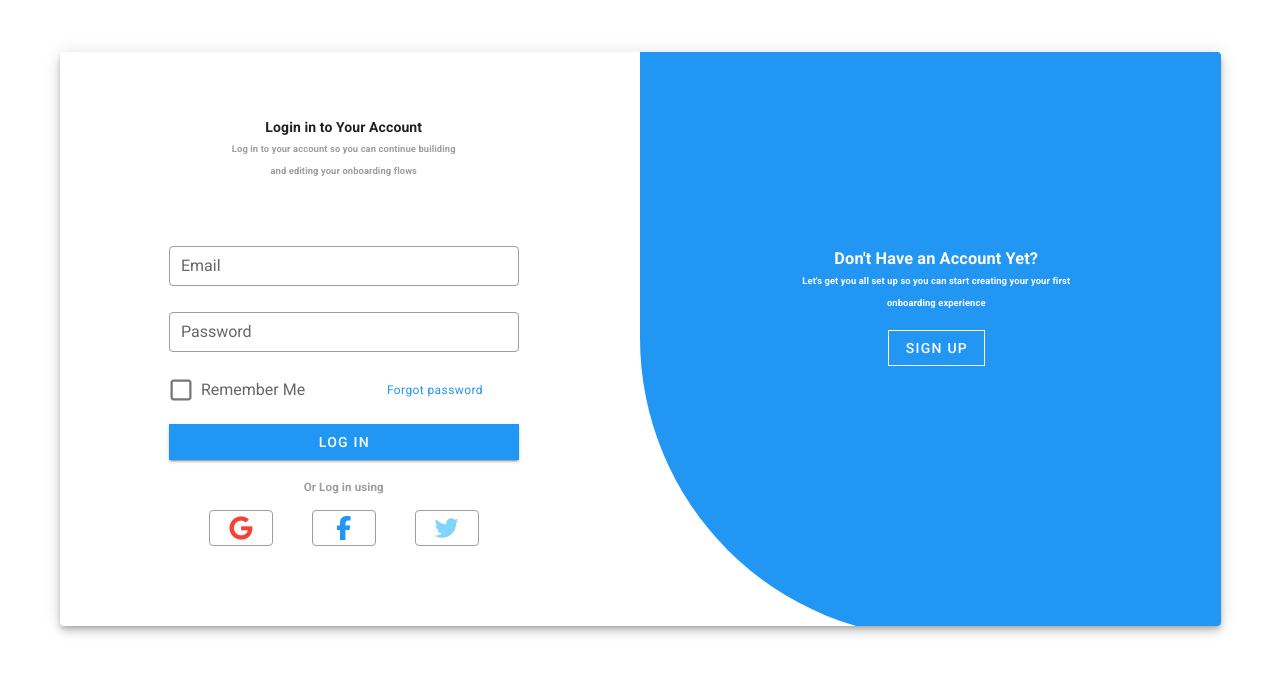
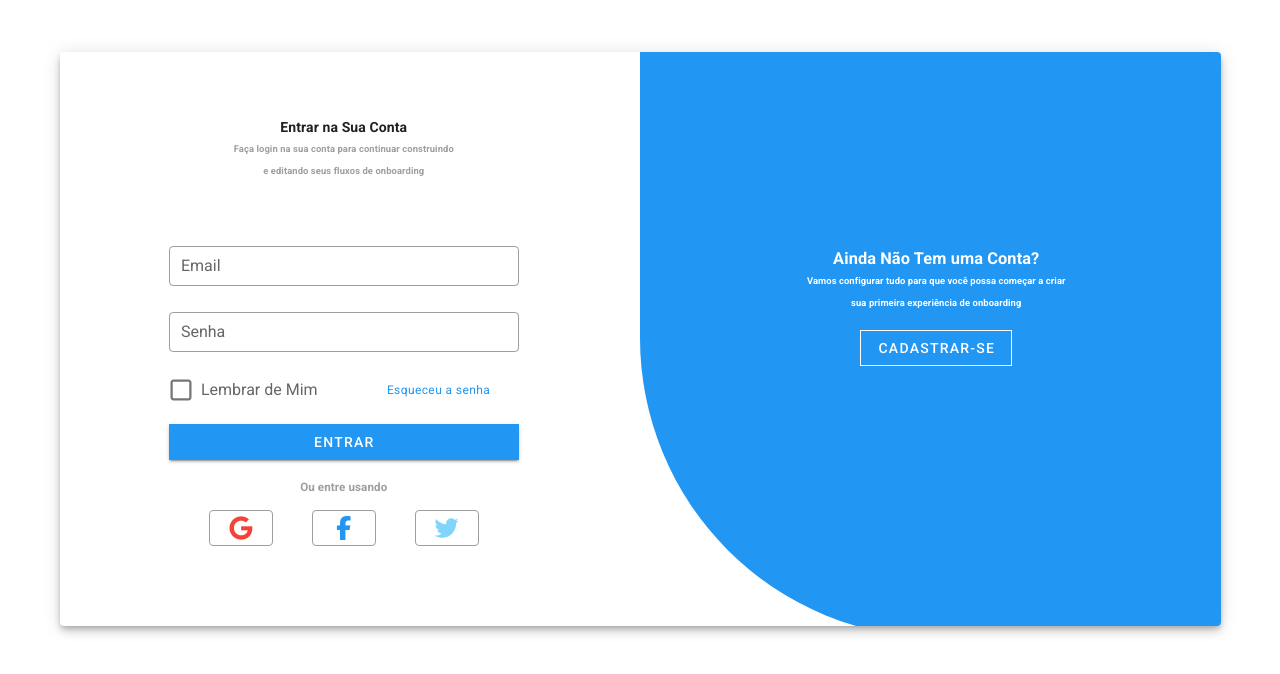
Before and after one commit to MPangone/ProjetoAlimenta-o, a Vue app: page / in a window 1280 px wide. Shown: the top 674 px of the page. Built offline with nearby package versions, Linux system fonts and the light colour scheme.

Commit message:
feat: adição da conexão com o backend, cors e axios e alteração na linguagem do login

```diff
--- a/package.json
+++ b/package.json
@@ -8,7 +8,9 @@
     "lint": "vue-cli-service lint"
   },
   "dependencies": {
+    "axios": "^1.7.7",
     "core-js": "^3.8.3",
+    "cors": "^2.8.5",
     "vue": "^2.6.14",
     "vue-router": "^3.5.1",
     "vuetify": "^2.6.0",
--- a/src/views/HomeView.vue
+++ b/src/views/HomeView.vue
@@ -1,58 +1,54 @@
 <template>
   <v-container>
-      <v-row align="center" justify="center" >
+    <v-row align="center" justify="center">
       <v-col cols="12" sm="16">
-            <v-card class="elevation-6 mt-10"  >
+        <v-card class="elevation-6 mt-10">
           <v-window v-model="step">
+            <!-- Tela de Login -->
             <v-window-item :value="1">
               <v-row>
                 <v-col cols="12" md="6">
                   <v-card-text class="mt-12">
-                        <h4
-                          class="text-center"
-                        >Login in to Your Account</h4>
-                        <h6
-                          class="text-center  grey--text "
-                        >Log in to your account so you can continue builiding <br>and editing your onboarding flows</h6>
+                    <h4 class="text-center">Entrar na Sua Conta</h4>
+                    <h6 class="text-center grey--text">
+                      Faça login na sua conta para continuar construindo <br> e editando seus fluxos de onboarding
+                    </h6>
                     <v-row align="center" justify="center">
                       <v-col cols="12" sm="8">
-
                         <v-text-field
                           label="Email"
                           outlined
                           dense
                           color="blue"
                           autocomplete="false"
+                          v-model="loginEmail"
                           class="mt-16"
                         />
                         <v-text-field
-                            label="Password"
+                          label="Senha"
                           outlined
                           dense
                           color="blue"
                           autocomplete="false"
                           type="password"
-
+                          v-model="loginPassword"
                         />
                         <v-row>
                           <v-col cols="12" sm="7">
                             <v-checkbox
-
-                        label="Remember Me"
+                              label="Lembrar de Mim"
                               class="mt-n1"
                               color="blue"
-                      > </v-checkbox>
+                            ></v-checkbox>
                           </v-col>
                           <v-col cols="12" sm="5">
-                                <span class="caption blue--text">Forgot password</span>
+                            <span class="caption blue--text">Esqueceu a senha</span>
                           </v-col>
                         </v-row>
-                          <v-btn color="blue" dark block tile>Log in</v-btn>
+                        <v-btn color="blue" dark block tile @click="login">Entrar</v-btn>
 
-                         <h5
-                          class="text-center  grey--text mt-4 mb-3"
-                        >Or Log in using</h5>
-                         <div class="d-flex  justify-space-between align-center mx-10 mb-16">
+                        <h5 class="text-center grey--text mt-4 mb-3">Ou entre usando</h5>
+                        <div class="d-flex justify-space-between align-center mx-10 mb-16">
                           <v-btn depressed outlined color="grey">
                             <v-icon color="red">fab fa-google</v-icon>
                           </v-btn>
@@ -67,105 +63,89 @@
                     </v-row>
                   </v-card-text>
                 </v-col>
-                    <v-col cols="12" md="6" class="blue rounded-bl-xl" >
-                    <div style="  text-align: center; padding: 180px 0;">
-                      <v-card-text class="white--text" >
-                        <h3 class="text-center ">Don't Have an Account Yet?</h3>
-                        <h6
-                          class="text-center"
-                        >Let's get you all set up so you can start creating your your first<br>  onboarding experience</h6>
+                <v-col cols="12" md="6" class="blue rounded-bl-xl">
+                  <div style="text-align: center; padding: 180px 0;">
+                    <v-card-text class="white--text">
+                      <h3 class="text-center">Ainda Não Tem uma Conta?</h3>
+                      <h6 class="text-center">
+                        Vamos configurar tudo para que você possa começar a criar<br> sua primeira experiência de onboarding
+                      </h6>
                     </v-card-text>
                     <div class="text-center">
-                        <v-btn tile outlined dark @click="step++">SIGN UP</v-btn>
+                      <v-btn tile outlined dark @click="step++">CADASTRAR-SE</v-btn>
                     </div>
                   </div>
                 </v-col>
               </v-row>
             </v-window-item>
+
+            <!-- Tela de Cadastro -->
             <v-window-item :value="2">
-                  <v-row >
+              <v-row>
                 <v-col cols="12" md="6" class="blue rounded-br-xl">
-                     <div style="  text-align: center; padding: 180px 0;">
-                      <v-card-text class="white--text" >
-                        <h3 class="text-center ">Alredy Signed up?</h3>
-                        <h6
-                          class="text-center"
-                        >Log in to your account so you can continue building and<br>  editing your onboarding flows</h6>
+                  <div style="text-align: center; padding: 180px 0;">
+                    <v-card-text class="white--text">
+                      <h3 class="text-center">Já Está Cadastrado?</h3>
+                      <h6 class="text-center">
+                        Faça login na sua conta para continuar construindo <br> e editando seus fluxos de onboarding
+                      </h6>
                     </v-card-text>
                     <div class="text-center">
-                        <v-btn tile outlined dark @click="step--">Log in</v-btn>
+                      <v-btn tile outlined dark @click="step--">Entrar</v-btn>
                     </div>
                   </div>
                 </v-col>
 
                 <v-col cols="12" md="6">
                   <v-card-text class="mt-12">
-                        <h4
-                          class="text-center"
-                        >Sign Up for an Account</h4>
-                        <h6
-                          class="text-center  grey--text "
-                        >Let's get you all set up so you can start creatin your <br>
-                        first onboarding experiance</h6>
+                    <h4 class="text-center">Criar uma Conta</h4>
+                    <h6 class="text-center grey--text">
+                      Vamos configurar tudo para que você possa começar a criar sua<br> primeira experiência de onboarding
+                    </h6>
                     <v-row align="center" justify="center">
                       <v-col cols="12" sm="8">
-                           <v-row>
-                           <v-col cols="12" sm="6">
                         <v-text-field
-                            label="First Name"
+                          label="Nome de Usuário"
                           outlined
                           dense
                           color="blue"
                           autocomplete="false"
+                          v-model="registerUsername"
                           class="mt-4"
                         />
-                           </v-col>
-                           <v-col cols="12" sm="6">
                         <v-text-field
-                            label="Last Name"
+                          label="Senha"
                           outlined
                           dense
                           color="blue"
                           autocomplete="false"
-                           class="mt-4"
+                          type="password"
+                          v-model="registerPassword"
                         />
-                           </v-col>
-                           </v-row>
                         <v-text-field
                           label="Email"
                           outlined
                           dense
                           color="blue"
                           autocomplete="false"
-                          />
-                          <v-text-field
-                            label="Password"
-                            outlined
-                            dense
-                            color="blue"
-                          autocomplete="false"
-                           type="password"
-
+                          v-model="registerEmail"
                         />
                         <v-row>
                           <v-col cols="12" sm="7">
                             <v-checkbox
-
-                        label="I Accept AAE"
+                              label="Aceito os Termos"
                               class="mt-n1"
                               color="blue"
-                      > </v-checkbox>
+                            ></v-checkbox>
                           </v-col>
                           <v-col cols="12" sm="5">
-                                <span class="caption blue--text ml-n4">Terms &Conditions</span>
+                            <span class="caption blue--text ml-n4">Termos e Condições</span>
                           </v-col>
                         </v-row>
-                          <v-btn color="blue" dark block tile>Sign up</v-btn>
+                        <v-btn color="blue" dark block tile @click="register">Cadastrar-se</v-btn>
 
-                         <h5
-                          class="text-center  grey--text mt-4 mb-3"
-                        >Or Sign up using</h5>
-                         <div class="d-flex  justify-space-between align-center mx-10 mb-11">
+                        <h5 class="text-center grey--text mt-4 mb-3">Ou cadastre-se usando</h5>
+                        <div class="d-flex justify-space-between align-center mx-10 mb-11">
                           <v-btn depressed outlined color="grey">
                             <v-icon color="red">fab fa-google</v-icon>
                           </v-btn>
@@ -188,21 +168,54 @@
     </v-row>
   </v-container>
 </template>
-
 <script>
-
+import axios from 'axios';
 
 export default {
-   data: () => ({
-    step: 1
-  }),
-  props: {
-    source: String
+  data() {
+    return {
+      step: 1,
+      loginEmail: '',
+      loginPassword: '',
+      registerUsername: '',
+      registerPassword: '',
+      registerEmail: '',
+      message: ''
+    };
+  },
+  methods: {
+    async login() {
+      try {
+        const { data } = await axios.post('http://localhost:5000/login', {
+          nome_usuario: this.loginEmail,
+          senha: this.loginPassword
+        });
+        localStorage.setItem('access_token', data.access_token);
+        this.message = 'Login bem-sucedido!';
+        // Redirecionar ou realizar outras ações após o login
+      } catch (error) {
+        this.message = 'Credenciais inválidas';
+        console.error('Erro de login:', error);
       }
-
-
+    },
+    async register() {
+      try {
+        await axios.post('http://localhost:5000/registro', {
+          nome_usuario: this.registerUsername,
+          senha: this.registerPassword,
+          e_instituicao: false // Adicionar este campo se for necessário para seu backend
+        });
+        this.message = 'Cadastro bem-sucedido!';
+        // Redirecionar ou realizar outras ações após o registro
+      } catch (error) {
+        this.message = 'Erro ao cadastrar';
+        console.error('Erro de cadastro:', error);
+      }
+    }
+  }
 }
 </script>
+
 <style scoped>
 .v-application .rounded-bl-xl {
   border-bottom-left-radius: 300px !important;
```
Also changed, not shown: 1 other file (tests, documents, lock files or other folders). Lines whose indentation alone changed are shown as unchanged.
